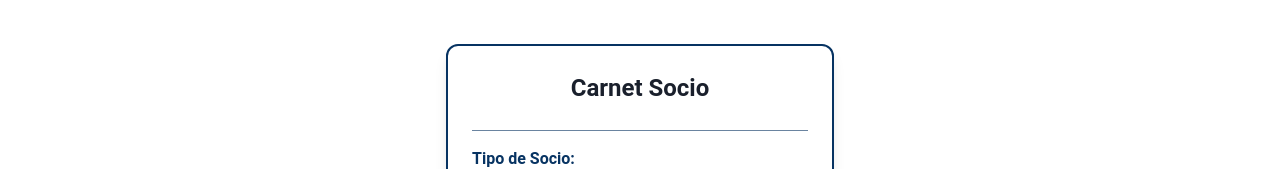
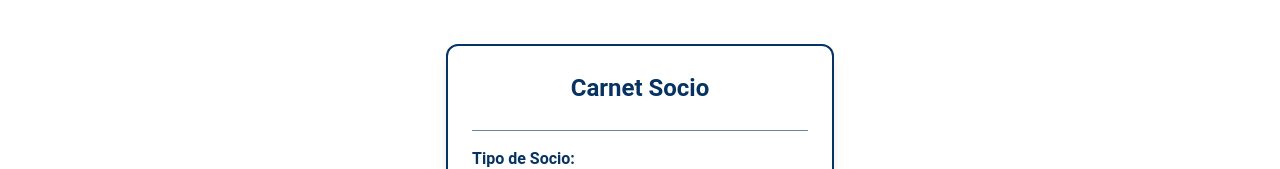
Before and after one commit to Comagol/Vicentinos-Web, a React (Vite) app in the folder frontend/: page /member-card in a window 1280 px wide. Shown: the part 131-300 px from the top of the page. Built offline with nearby package versions, Linux system fonts and the light colour scheme.

Commit message:
changging ccolor

```diff
--- a/frontend/src/components/CardMember.tsx
+++ b/frontend/src/components/CardMember.tsx
@@ -51,7 +51,7 @@ const CardMember: React.FC<CardMemberProps> = ({
             <Text
               fontSize="large"
               fontWeight="bold"
-              color="accent"
+              color="primary"
               fontFamily="heading"
             >
               Carnet Socio
```
